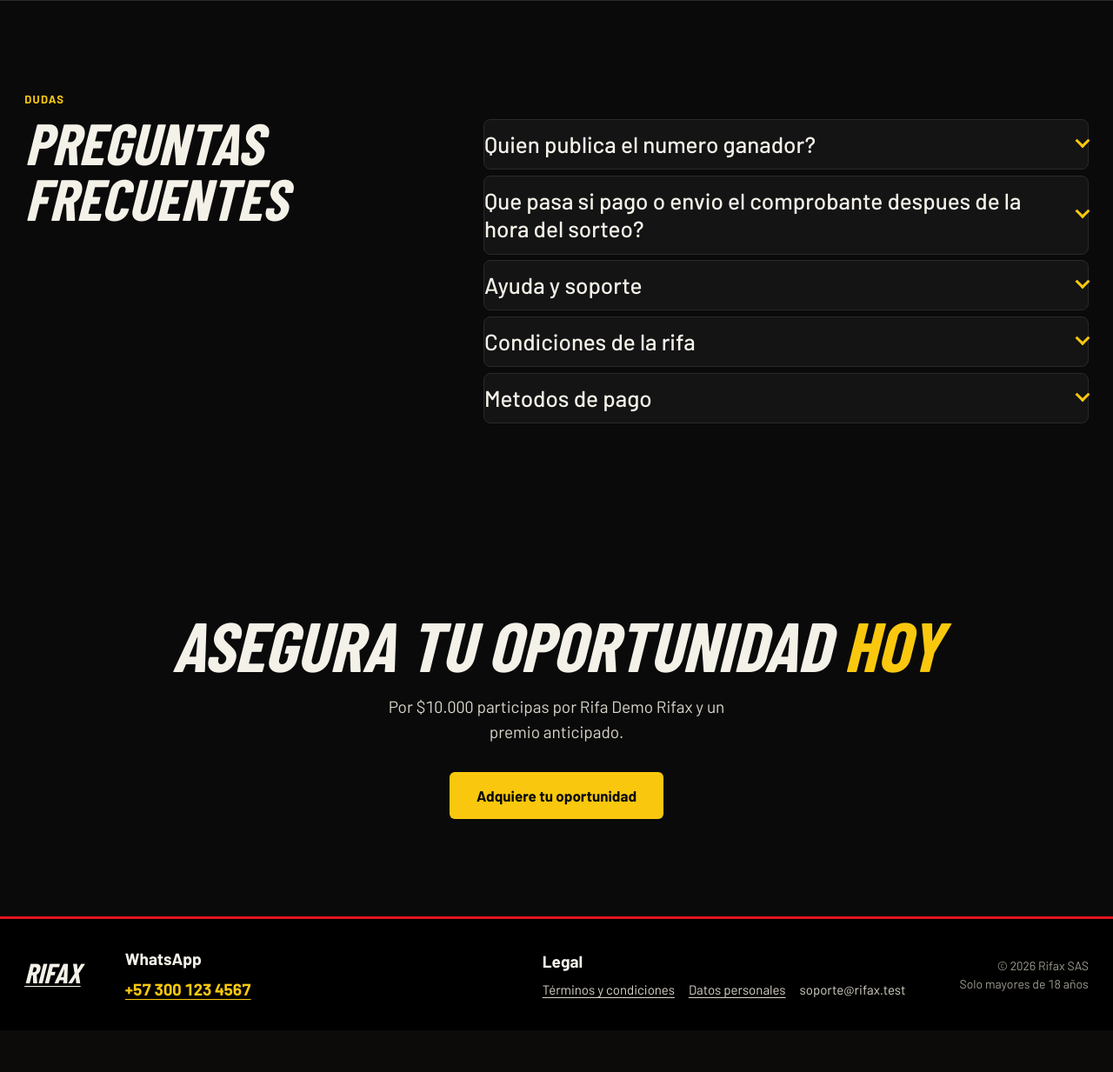
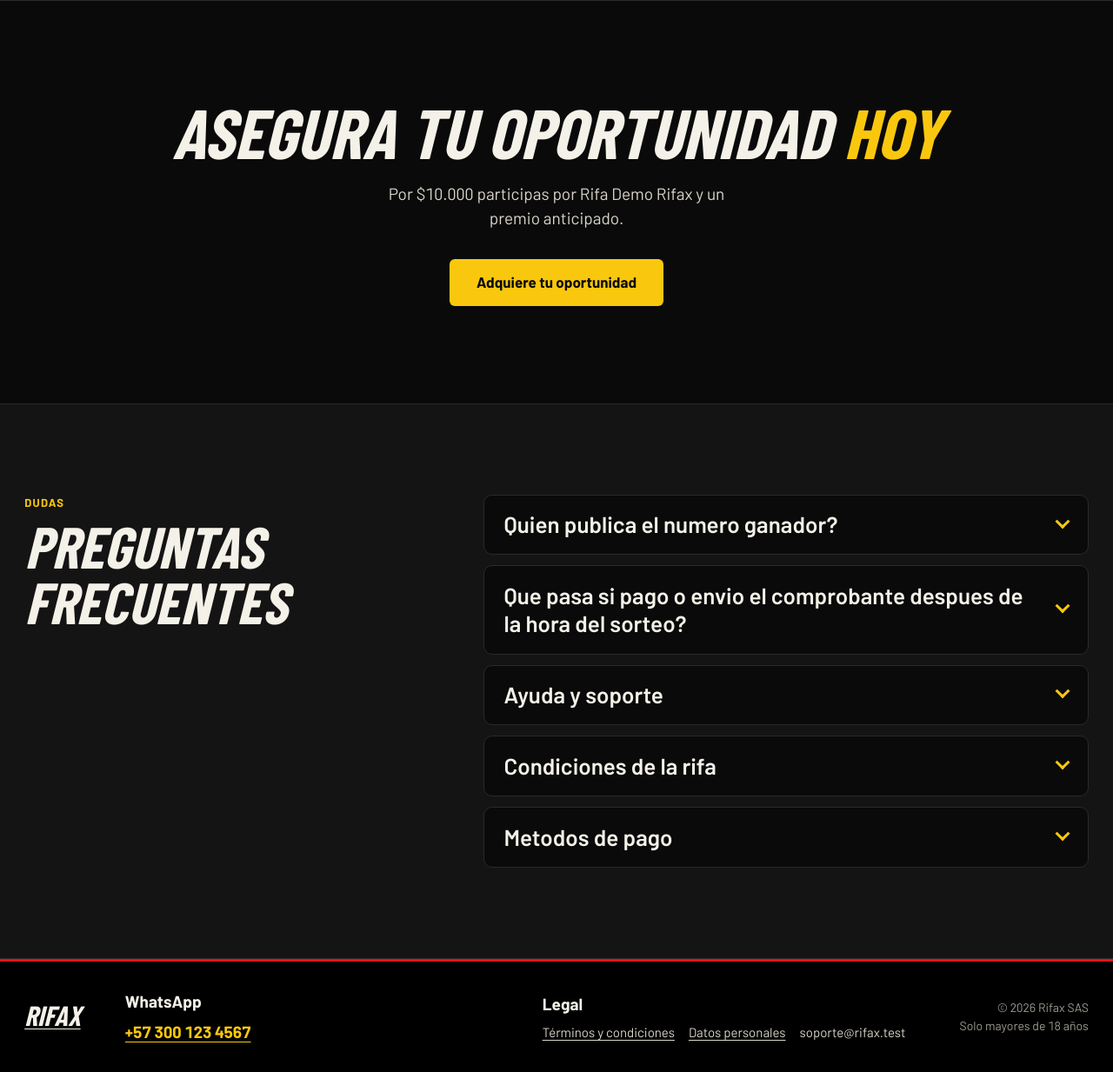
Before and after one commit to fabianmunozdev/rifax, a Laravel app: page / in a window 1280 px wide. Shown: the part 4121-5354 px from the top of the page at 87% size. Before the commit the page ends 5271 px from the top, so only its background shows below. Run offline with Laravel 12, Linux system fonts and the light colour scheme; data comes from the database, SQL or seed files in the repository; tables that the repository leaves empty hold one stand-in row (values such as "Sample post"); grey boxes marked "Sample" are stand-in pictures; parts of the project's set-up code (start-up, migrations or seed data) failed here and were passed over; some web fonts are replaced.

Commit message:
Mover preguntas frecuentes al final y darles aire
Co-Authored-By: Claude Opus 5.5 <noreply@anthropic.com>

```diff
--- a/public/css/mega-elite.css
+++ b/public/css/mega-elite.css
@@ -196,8 +196,12 @@ body.me .filter-chip.is-active { background: var(--brand); color: var(--brand-in
 /* ---------- Preguntas ---------- */
 .me-faq { display: grid; grid-template-columns: minmax(0, 0.8fr) minmax(0, 1.2fr); gap: clamp(1.5rem, 5vw, 4rem); align-items: start; }
 @media (max-width: 900px) { .me-faq { grid-template-columns: minmax(0, 1fr); } }
-body.me .faq-item { background: var(--bg-2); border: 1px solid var(--line); border-radius: 8px; }
-body.me .faq-item summary { color: var(--cream); }
+body.me .faq-list { margin-top: 0; display: grid; gap: 0.75rem; }
+body.me .faq-item { background: var(--bg); border: 1px solid var(--line); border-radius: 10px; transition: border-color 160ms; }
+body.me .faq-item + .faq-item { margin-top: 0; }
+body.me .faq-item:hover, body.me .faq-item[open] { border-color: color-mix(in srgb, var(--brand) 55%, var(--line)); }
+body.me .faq-item summary { color: var(--cream); padding: 1.1rem 1.4rem; font-weight: 600; }
+body.me .faq-answer { padding: 0 1.4rem 1.25rem; }
 body.me .faq-item summary::after { border-color: var(--brand); }
 body.me .faq-answer { color: var(--cream-2); }
 
--- a/resources/views/landing.blade.php
+++ b/resources/views/landing.blade.php
@@ -464,9 +464,19 @@
         </section>
     @endif
 
-    {{-- 7. Preguntas frecuentes. --}}
+    {{-- 7. Llamado final. --}}
+    @if ($featuredRaffle)
+        <section class="me-final">
+            <div class="wrap reveal">
+                <h2 class="me-display me-final-title">Asegura tu oportunidad <span>hoy</span></h2>
+                <p>Por {{ $money($featuredRaffle->price_per_number) }} participas por {{ $featuredRaffle->title }}{{ $earlyCount > 0 ? ' y ' . ($earlyCount === 1 ? 'un premio anticipado' : $earlyCount . ' premios anticipados') : '' }}.</p>
+                <a class="me-btn me-btn-brand me-btn-lg" href="{{ $pickerUrlFor($featuredRaffle, 'landing_final') }}">Adquiere tu oportunidad</a>
+            </div>
+        </section>
+    @endif
+    {{-- 8. Preguntas frecuentes. --}}
     @if ($publicFaqEntries->isNotEmpty())
-        <section class="me-section" id="preguntas">
+        <section class="me-section me-section-alt" id="preguntas">
             <div class="wrap me-faq">
                 <div>
                     <p class="me-kicker reveal">Dudas</p>
@@ -484,16 +494,6 @@
         </section>
     @endif
 
-    {{-- 8. Llamado final. --}}
-    @if ($featuredRaffle)
-        <section class="me-final">
-            <div class="wrap reveal">
-                <h2 class="me-display me-final-title">Asegura tu oportunidad <span>hoy</span></h2>
-                <p>Por {{ $money($featuredRaffle->price_per_number) }} participas por {{ $featuredRaffle->title }}{{ $earlyCount > 0 ? ' y ' . ($earlyCount === 1 ? 'un premio anticipado' : $earlyCount . ' premios anticipados') : '' }}.</p>
-                <a class="me-btn me-btn-brand me-btn-lg" href="{{ $pickerUrlFor($featuredRaffle, 'landing_final') }}">Adquiere tu oportunidad</a>
-            </div>
-        </section>
-    @endif
 </main>
 
 <footer class="me-footer">
```
